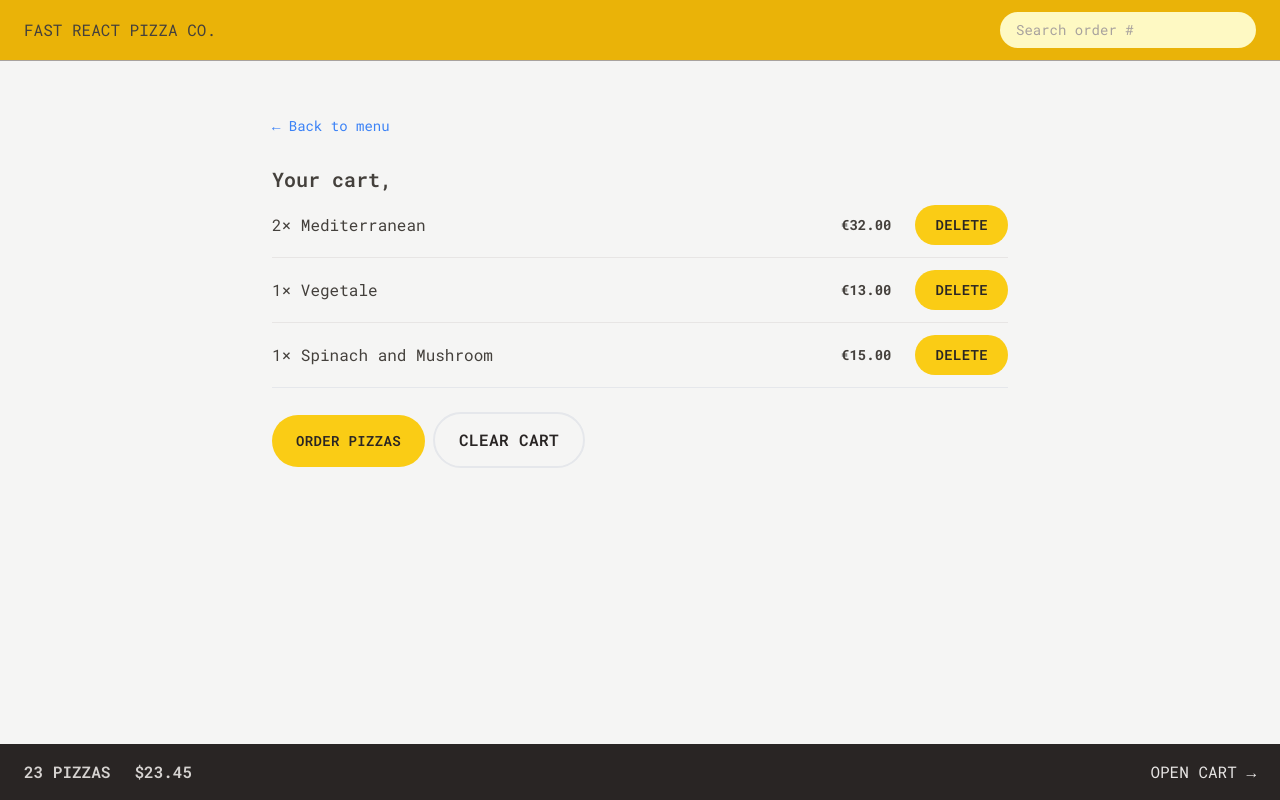
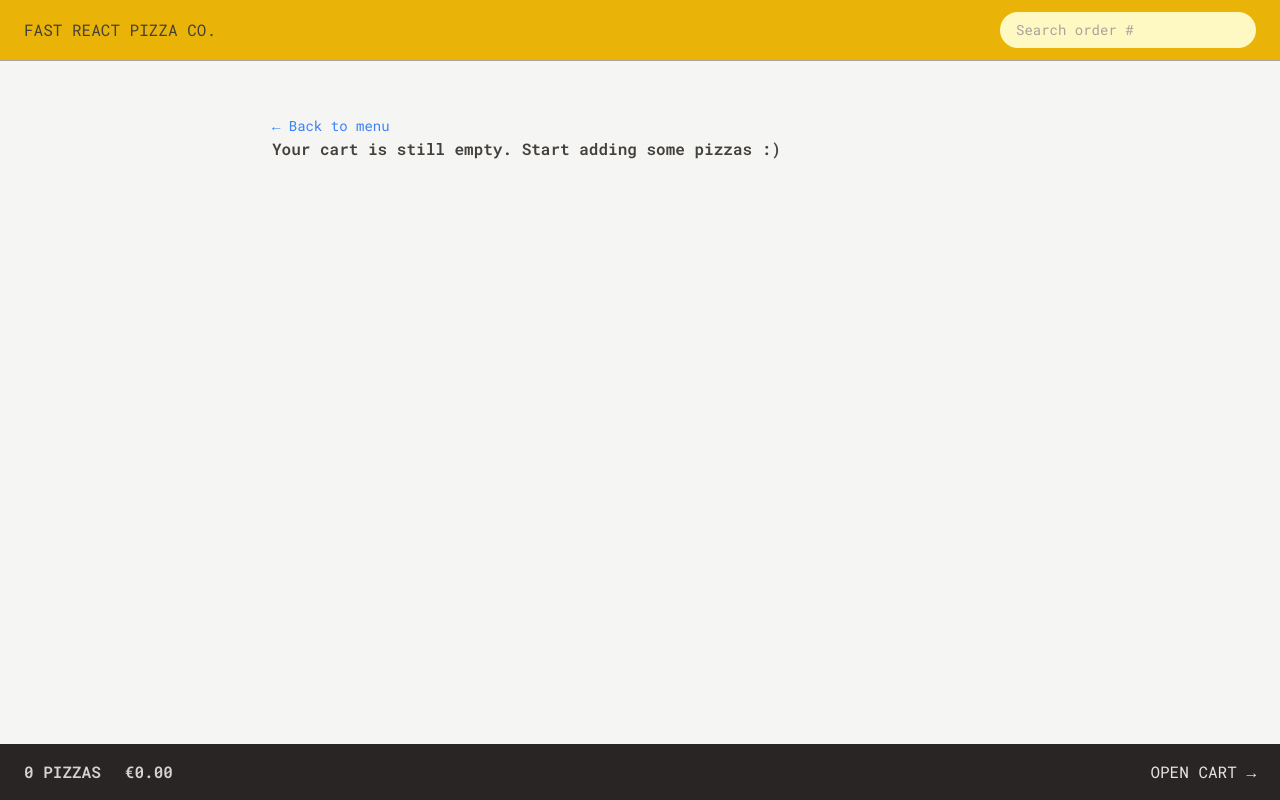
Before and after one commit to Lukashatirishvili/orderpizza-app, a React (Vite) app: page /cart in a window 1280 px wide. Built offline with nearby package versions, Linux system fonts and the light colour scheme.

Commit message:
added: delete and update items logic

```diff
--- a/src/features/cart/Cart.jsx
+++ b/src/features/cart/Cart.jsx
@@ -1,42 +1,24 @@
 import LinkButton from '../../ui/LinkButton';
 import Button from '../../ui/Button';
 import CartItem from './CartItem';
+import EmptyCart from './EmptyCart';
 
-import { useSelector } from 'react-redux';
-
-const fakeCart = [
-  {
-    pizzaId: 12,
-    name: 'Mediterranean',
-    quantity: 2,
-    unitPrice: 16,
-    totalPrice: 32,
-  },
-  {
-    pizzaId: 6,
-    name: 'Vegetale',
-    quantity: 1,
-    unitPrice: 13,
-    totalPrice: 13,
-  },
-  {
-    pizzaId: 11,
-    name: 'Spinach and Mushroom',
-    quantity: 1,
-    unitPrice: 15,
-    totalPrice: 15,
-  },
-];
+import { useSelector, useDispatch } from 'react-redux';
+import { clearCart, getCart } from './cartSlice';
+import { getUsername } from '../user/userSlice';
 
 function Cart() {
-  const user = useSelector((state) => state.user);
-  const cart = fakeCart;
+  const dispatch = useDispatch();
+  const username = useSelector(getUsername);
+  const cart = useSelector(getCart);
+
+  if (!cart.length) return <EmptyCart />;
 
   return (
     <div className="px-4 py-3">
       <LinkButton to="/menu">&larr; Back to menu</LinkButton>
 
-      <h2 className="mt-7 text-xl font-semibold">Your cart, {user.username}</h2>
+      <h2 className="mt-7 text-xl font-semibold">Your cart, {username}</h2>
 
       <ul className="divide-y divide-stone-200 border-b">
         {cart.map((item) => (
@@ -49,7 +31,9 @@
         <Button type="primary" to="/order/new">
           Order pizzas
         </Button>
-        <Button type="secondary">Clear cart</Button>
+        <Button type="secondary" onClick={() => dispatch(clearCart())}>
+          Clear cart
+        </Button>
       </div>
     </div>
   );
--- a/src/features/cart/CartItem.jsx
+++ b/src/features/cart/CartItem.jsx
@@ -1,8 +1,14 @@
 import { formatCurrency } from '../../utils/helpers';
 import Button from '../../ui/Button';
+import DeleteItem from './DeleteItem';
+import UpdateItemQuantity from './UpdateItemQuantity';
+import { useSelector } from 'react-redux';
+import { getCurrentQuantityById } from './cartSlice';
 
 function CartItem({ item }) {
-  const { name, quantity, totalPrice } = item;
+  const { name, quantity, totalPrice, pizzaId } = item;
+
+  const currentQuantity = useSelector(getCurrentQuantityById(pizzaId));
 
   return (
     <li className="py-3 sm:flex sm:items-center sm:justify-between ">
@@ -11,7 +17,8 @@
       </p>
       <div className="flex items-center justify-between sm:gap-6">
         <p className="text-sm font-bold">{formatCurrency(totalPrice)}</p>
-        <Button type="small">Delete</Button>
+        <UpdateItemQuantity id={pizzaId} currentQuantity={currentQuantity} />
+        <DeleteItem pizzaId={pizzaId} />
       </div>
     </li>
   );
--- a/src/features/cart/CartOverview.jsx
+++ b/src/features/cart/CartOverview.jsx
@@ -1,14 +1,20 @@
 import { Link } from 'react-router-dom';
+import { useSelector } from 'react-redux';
+import { getTotalCartPrice, getTotalCartQuantity } from './cartSlice';
+import { formatCurrency } from '../../utils/helpers';
 
 function CartOverview() {
+  const totalCartQuantity = useSelector(getTotalCartQuantity);
+  const totalCartPrice = useSelector(getTotalCartPrice);
+
   return (
     <div
       className="flex items-center justify-between bg-stone-800 px-4 py-4 text-sm uppercase text-stone-200 sm:px-6
      md:text-base"
     >
       <p className="space-x-4 font-semibold text-stone-300 sm:space-x-6">
-        <span>23 pizzas</span>
-        <span>$23.45</span>
+        <span>{totalCartQuantity} pizzas</span>
+        <span>{formatCurrency(totalCartPrice)}</span>
       </p>
       <Link to="/cart">Open cart &rarr;</Link>
     </div>
--- /dev/null
+++ b/src/features/cart/DeleteItem.jsx
@@ -0,0 +1,14 @@
+import Button from '../../ui/Button';
+import { useDispatch } from 'react-redux';
+import { deleteItem } from './cartSlice';
+
+function DeleteItem({ pizzaId }) {
+  const dispatch = useDispatch();
+  return (
+    <Button type="small" onClick={() => dispatch(deleteItem(pizzaId))}>
+      Delete
+    </Button>
+  );
+}
+
+export default DeleteItem;
--- a/src/features/cart/EmptyCart.jsx
+++ b/src/features/cart/EmptyCart.jsx
@@ -1,11 +1,13 @@
-import { Link } from 'react-router-dom';
+import LinkButton from '../../ui/LinkButton';
 
 function EmptyCart() {
   return (
-    <div>
-      <Link to="/menu">&larr; Back to menu</Link>
+    <div className="px-4 py-3">
+      <LinkButton to="/menu">&larr; Back to menu</LinkButton>
 
-      <p>Your cart is still empty. Start adding some pizzas :)</p>
+      <p className="font-semibold">
+        Your cart is still empty. Start adding some pizzas :)
+      </p>
     </div>
   );
 }
--- /dev/null
+++ b/src/features/cart/UpdateItemQuantity.jsx
@@ -0,0 +1,21 @@
+import Button from '../../ui/Button';
+import { useDispatch } from 'react-redux';
+import { decreaseItemQuantity, increaseItemQuantity } from './cartSlice';
+
+function UpdateItemQuantity({ id, currentQuantity }) {
+  const dispatch = useDispatch();
+
+  return (
+    <div className="flex items-center gap-1 md:gap-2">
+      <Button type="round" onClick={() => dispatch(decreaseItemQuantity(id))}>
+        -
+      </Button>
+      <span className="text-sm font-bold">{currentQuantity}</span>
+      <Button type="round" onClick={() => dispatch(increaseItemQuantity(id))}>
+        +
+      </Button>
+    </div>
+  );
+}
+
+export default UpdateItemQuantity;
--- a/src/features/cart/cartSlice.js
+++ b/src/features/cart/cartSlice.js
@@ -1,17 +1,7 @@
 import { createSlice } from '@reduxjs/toolkit';
 
 const initialState = {
-  //   cart: [],
-
-  cart: [
-    {
-      pizzaId: 12,
-      name: 'Mediterranean',
-      quantity: 2,
-      unitPrice: 16,
-      totalPrice: 32,
-    },
-  ],
+  cart: [],
 };
 
 const cartSlice = createSlice({
@@ -39,6 +29,8 @@
 
       item.quantity--;
       item.totalPrice = item.quantity * item.unitPrice;
+
+      if (item.quantity === 0) cartSlice.caseReducers.deleteItem(state, action);
     },
     clearCart(state) {
       state.cart = [];
@@ -55,3 +47,14 @@
 } = cartSlice.actions;
 
 export default cartSlice.reducer;
+
+export const getCart = (state) => state.cart.cart;
+
+export const getCurrentQuantityById = (id) => (state) =>
+  state.cart.cart.find((item) => item.pizzaId === id)?.quantity ?? 0;
+
+export const getTotalCartQuantity = (state) =>
+  state.cart.cart.reduce((sum, item) => sum + item.quantity, 0);
+
+export const getTotalCartPrice = (state) =>
+  state.cart.cart.reduce((sum, item) => sum + item.totalPrice, 0);
--- a/src/features/menu/MenuItem.jsx
+++ b/src/features/menu/MenuItem.jsx
@@ -1,12 +1,17 @@
 import { formatCurrency } from '../../utils/helpers';
 import Button from '../../ui/Button';
-import { useDispatch } from 'react-redux';
-import { addItem } from '../cart/cartSlice';
+import { useDispatch, useSelector } from 'react-redux';
+import { addItem, getCart, getCurrentQuantityById } from '../cart/cartSlice';
+import DeleteItem from '../cart/DeleteItem';
+import UpdateItemQuantity from '../cart/UpdateItemQuantity';
 
 function MenuItem({ pizza }) {
   const dispatch = useDispatch();
 
   const { id, name, unitPrice, ingredients, soldOut, imageUrl } = pizza;
+
+  const currentQuantity = useSelector(getCurrentQuantityById(id));
+  const isInCart = currentQuantity > 0;
 
   function handleAddToCart() {
     const newItem = {
@@ -44,6 +49,13 @@
             </p>
           )}
 
+          {isInCart && (
+            <>
+              <UpdateItemQuantity id={id} currentQuantity={currentQuantity} />
+              <DeleteItem pizzaId={id} />
+            </>
+          )}
+
           {!soldOut && (
             <Button onClick={handleAddToCart} type="small">
               Add to Cart
--- a/src/features/user/userSlice.js
+++ b/src/features/user/userSlice.js
@@ -38,4 +38,6 @@
 
 export const { updateName } = userSlice.actions;
 
+export const getUsername = (state) => state.user.username;
+
 export default userSlice.reducer;
--- a/src/ui/Button.jsx
+++ b/src/ui/Button.jsx
@@ -9,6 +9,7 @@
   const styles = {
     primary: base + ' px-4 py-3 md:px-6 md:py-4',
     small: base + ' py-2 px-4 md:px-5 md:py-2.5 text-sm',
+    round: base + ' px-2.5 py-1 md:px-3.5 md:py-2 text-sm',
     secondary: ` inline-block rounded-full bg-white-400 border-2  font-semibold
     uppercase tracking-wide text-stone-800 transition-colorsduration-300
      hover:bg-yellow-300 focus:bg-yellow-300 focus:outline-nonefocus:ring
```
